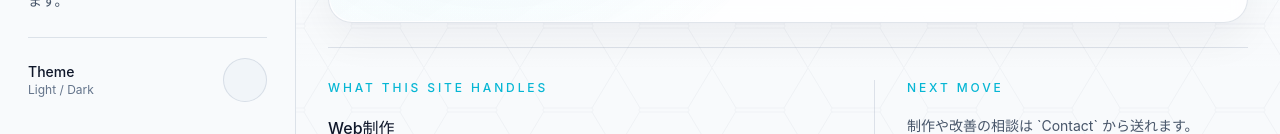
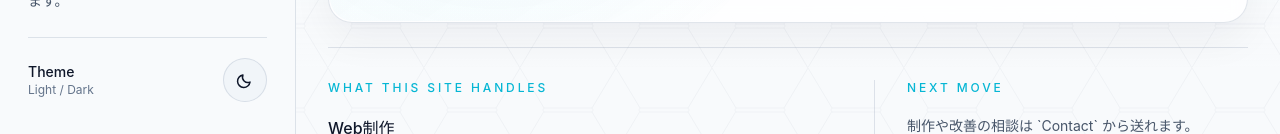
Before and after one commit to kurodev-web-tools/kurodev-hp, a Next.js app: page / in a window 1280 px wide. Shown: the part 666-800 px from the top of the page. Built offline with nearby package versions, Linux system fonts and the light colour scheme.

Commit message:
Restore theme toggle icons

```diff
--- a/app/globals.css
+++ b/app/globals.css
@@ -289,6 +289,8 @@ textarea {
 
 .theme-toggle__icon {
   position: absolute;
+  inset: auto;
+  pointer-events: none;
   opacity: 0;
   transform: scale(0.72) rotate(-36deg);
   transition:
--- a/components/theme-toggle.js
+++ b/components/theme-toggle.js
@@ -35,14 +35,14 @@ export function ThemeToggle() {
         name="moon"
         className="theme-toggle__icon h-5 w-5"
         data-icon="moon"
-        data-active={theme === "light"}
+        data-active={theme === "light" ? "true" : "false"}
         aria-hidden="true"
       />
       <Icon
         name="sun"
         className="theme-toggle__icon h-5 w-5"
         data-icon="sun"
-        data-active={theme === "dark"}
+        data-active={theme === "dark" ? "true" : "false"}
         aria-hidden="true"
       />
     </button>
--- a/components/ui/icon.js
+++ b/components/ui/icon.js
@@ -12,7 +12,7 @@ const paths = {
   spark: "M12 3l1.8 5.2L19 10l-5.2 1.8L12 17l-1.8-5.2L5 10l5.2-1.8Z"
 };
 
-export function Icon({ name, className = "h-4 w-4", stroke = 1.8 }) {
+export function Icon({ name, className = "h-4 w-4", stroke = 1.8, ...props }) {
   const path = paths[name] ?? paths.spark;
   const isStrokeIcon = ["sun", "moon", "arrow", "mail", "terminal", "menu", "close"].includes(name);
 
@@ -26,6 +26,7 @@ export function Icon({ name, className = "h-4 w-4", stroke = 1.8 }) {
       strokeLinecap="round"
       strokeLinejoin="round"
       className={className}
+      {...props}
     >
       <path d={path} />
     </svg>
```
